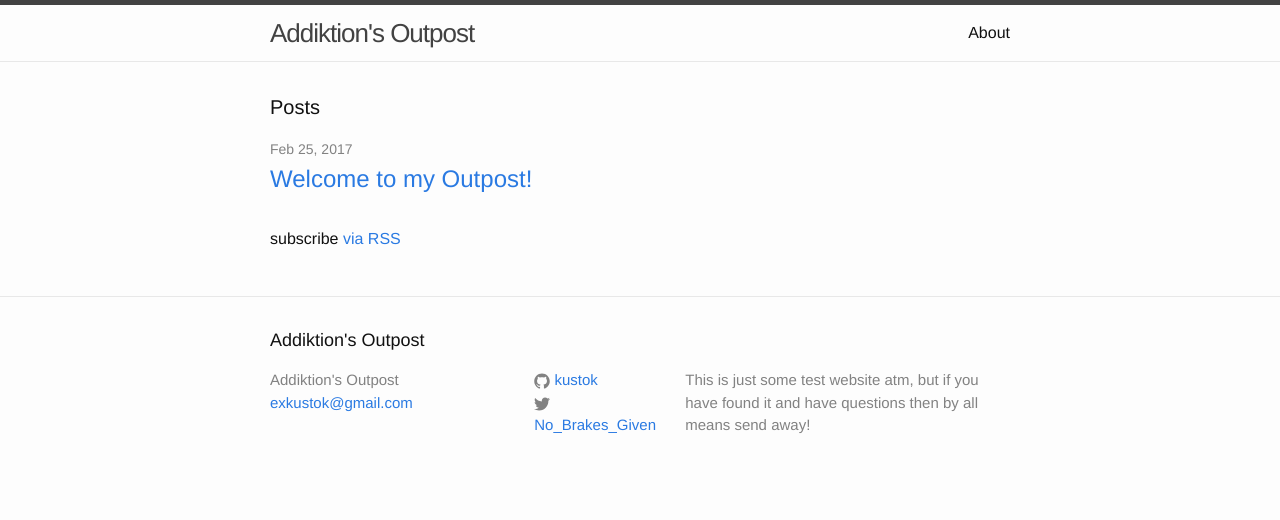
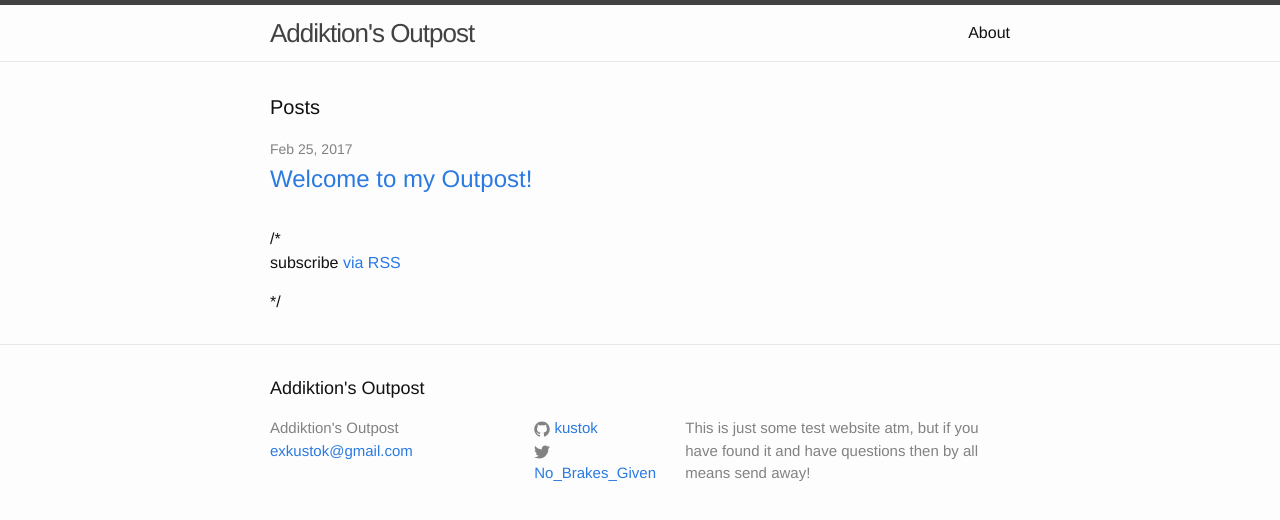
Before and after one commit to kustok/kustok.github.io, a Jekyll site: the page built from index.html, in a window 1280 px wide. Shown: the top 520 px of the page. Built offline with Jekyll 4.4.1, drawn with Linux system fonts in a browser that asks for light colours.

Commit message:
Update index.html

```diff
--- a/index.html
+++ b/index.html
@@ -18,6 +18,6 @@
     {% endfor %}
   </ul>
 
-  <p class="rss-subscribe">subscribe <a href="{{ "/feed.xml" | prepend: site.baseurl }}">via RSS</a></p>
+ /* <p class="rss-subscribe">subscribe <a href="{{ "/feed.xml" | prepend: site.baseurl }}">via RSS</a></p> */
 
 </div>
```
